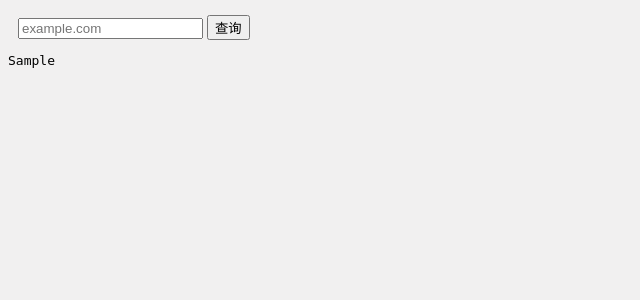
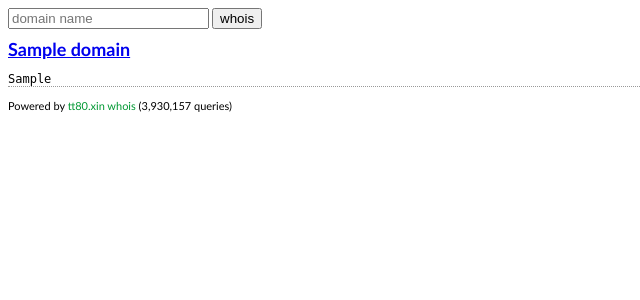
Before and after one commit to musker91/whois-query, a Python web app: template templates/index.html in a window 1280 px wide. Shown: the top 300 px of the page, without its empty margins (0-640 px from the left). Run offline with Jinja, Linux system fonts and the light colour scheme; the template is opened without the code that fills it: most values are stand-ins (such as "Sample title", 1, 10 or a date in 2020).

```diff
--- a/templates/index.html
+++ b/templates/index.html
@@ -1,23 +1,61 @@
-<!DOCTYPE html>
-<html lang="en">
+<!DOCTYPE HTML>
+<html lang="en-US">
 <head>
 <meta charset="UTF-8">
+<meta name="viewport" content="width=device-width, initial-scale=1.0, user-scalable=no">
+<link rel="shortcut icon" href="favicon.ico">
 <title>域名Whois查询接口-支持API查询</title>
 <style>
 body {
-            background-color: #9287871f;
+	font-family: 'Trebuchet MS','Lucida Grande',Verdana,Arial,Sans-Serif;
+	font-size: 12px;
 }
-
-        #domain {
-            margin: 10px 0 0 10px;
+h1 {
+	font-family: 'Trebuchet MS','Lucida Grande',Verdana,Arial,Sans-Serif;
+	font-size: 1.5em;
+	margin: .5em 0;
+}
+pre {
+	font-family: monospace;
+	border-bottom: 1px dotted #999;
+    width: 100%;
+    overflow-x: auto;
+}
+.copyright {
+	font-size: 11px;
+	margin: .5em 0 1em;
+	font-family: 'Trebuchet MS', MingLiu;
+}
+.copyright a {
+	color: #093;
+	text-decoration: none;
 }
 </style>
 </head>
 <body>
-<form action="/">
-    <input type="text" id="domain" name="domain" placeholder="example.com"/>
-    <input type="submit" value="查询">
+
+<form method="get" action="/" onsubmit="window.location='/'+encodeURI(this.d.value);return false;">
+	<input name="d" size="22" placeholder="domain name" />
+	<button type="submit">whois</button>
 </form>
+
+<h1><a href="http://{{ domain }}/">{{ domain }}</a></h1>
 <pre>{{ domain_data }}</pre>
+
+<div class="copyright">
+	Powered by <a href="http://aly.tt80.xin:8080/">tt80.xin whois</a> (3,930,157 queries)<br>
+</div>
+
+<script>
+  (function(i,s,o,g,r,a,m){i['GoogleAnalyticsObject']=r;i[r]=i[r]||function(){
+  (i[r].q=i[r].q||[]).push(arguments)},i[r].l=1*new Date();a=s.createElement(o),
+  m=s.getElementsByTagName(o)[0];a.async=1;a.src=g;m.parentNode.insertBefore(a,m)
+  })(window,document,'script','https://www.google-analytics.com/analytics.js','ga');
+
+  ga('create', 'UA-91623335-1', 'auto');
+  ga('send', 'pageview');
+
+</script>
+
 </body>
 </html>
--- a/utils/cnToEn.py
+++ b/utils/cnToEn.py
@@ -6,6 +6,8 @@ def cnToEN(data):
   :param data: 源数据
   :return: dict
   """
+  if data.get('code') == -1:
+    return data
   new_dict = {}
   new_dict['domain'] = data.get('域名')
   new_dict['registrar'] = data.get('注册商')
--- a/utils/pageQuery.py
+++ b/utils/pageQuery.py
@@ -1,7 +1,7 @@
 # -*- coding: utf-8 -*-
 import requests
 from bs4 import BeautifulSoup
-from requests import HTTPError
+from requests import HTTPError,ConnectionError
 
 def pageQuery(domain):
   """
@@ -12,12 +12,12 @@ def pageQuery(domain):
   headers = {'User-Agent': 'Mozilla/5.0 (Windows NT 10.0; Win64; x64) AppleWebKit/537.36 (KHTML, like Gecko) Chrome/52.0.2743.116 Safari/537.36 Edge/15.15063'}
   if domain == None:
     return '你输入的是个啥玩意,别胡闹!!!'
-  url = 'http://whois.stupig.com/?domain=' + str(domain)
+  url = 'http://da.ai/' + str(domain)
   try:
     requestsObj = requests.get(url=url, headers=headers)
     requestsObj.raise_for_status()
     requestsObj.encoding = requestsObj.apparent_encoding
     soupHtml = BeautifulSoup(requestsObj.text, 'html.parser')
     return soupHtml.pre.string
-  except (HTTPError):
+  except (HTTPError,ConnectionError):
     return '不好意思,稍等一会,服务器去撩妹了!!!'
```
Also changed, not shown: API.md (+1 -0 lines), Controllers/whoisQuery.py (+7 -22 lines), utils/whileSelect.py (added, +15 -0 lines). Lines whose indentation alone changed are shown as unchanged.
